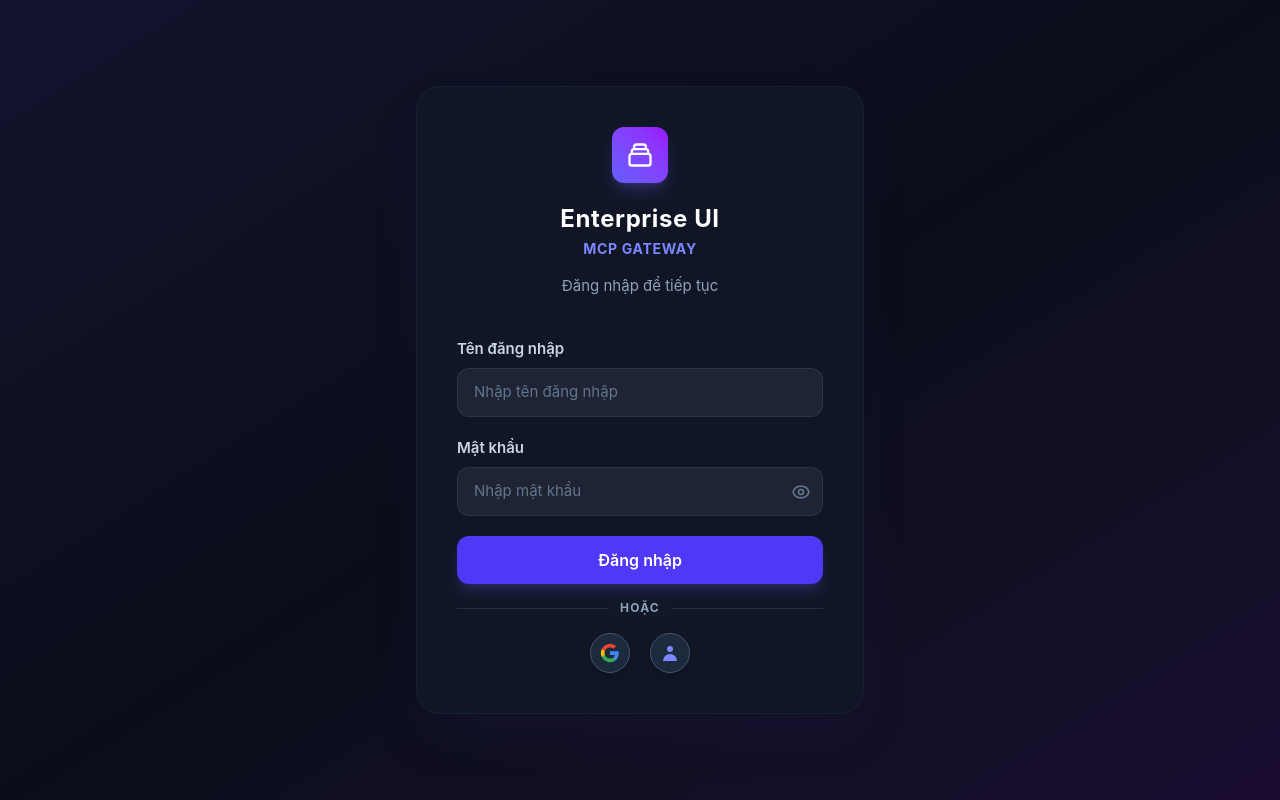
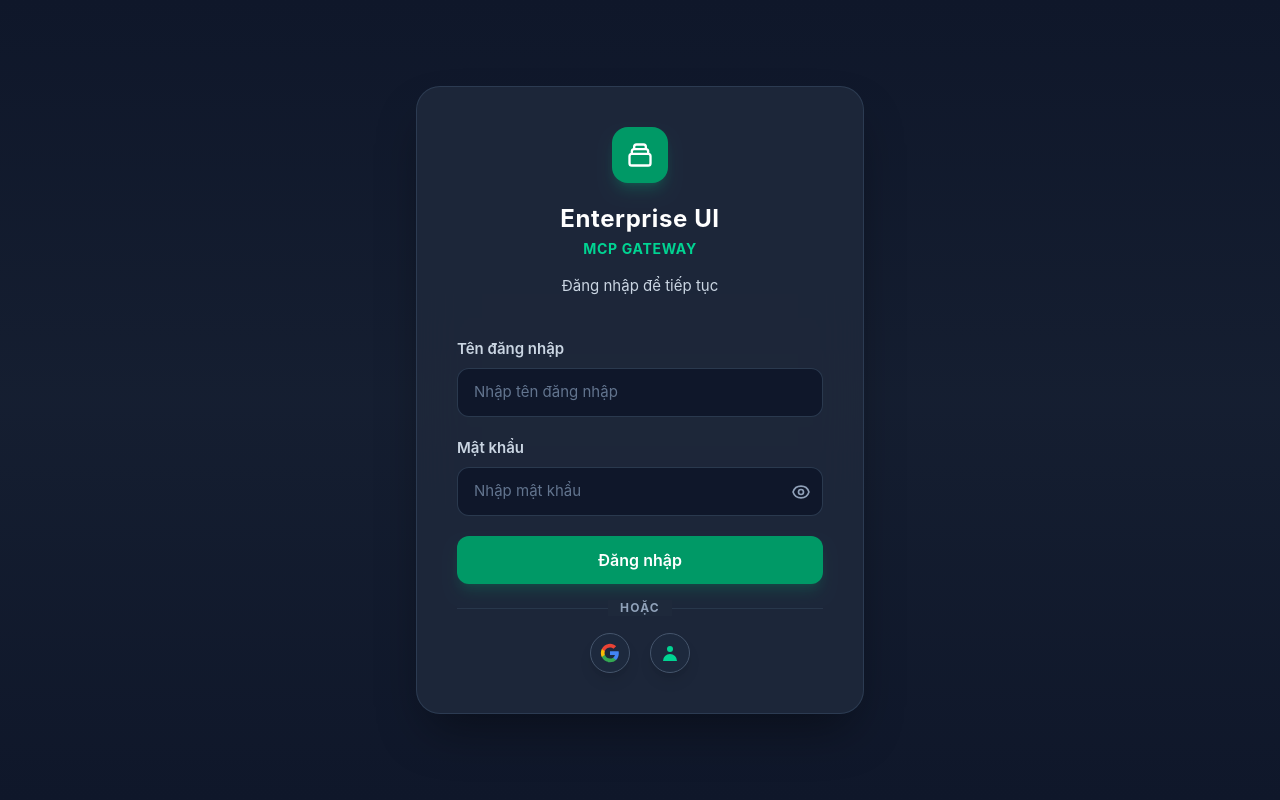
Before and after one commit to quynhtrangds/EAA-Enterprise-AI-Assistant, a React (Vite) app in the folder apps/chat-ui/: page / in a window 1280 px wide. Built offline with nearby package versions, Linux system fonts and the light colour scheme; no server answers.

Commit message:
style(ui): redesign LoginScreen and ChatWindow to Deep Slate Emerald corporate theme and fix Postgres UTF-8 encoding for Vietnamese titles

```diff
--- a/apps/chat-ui/src/components/auth/LoginScreen.tsx
+++ b/apps/chat-ui/src/components/auth/LoginScreen.tsx
@@ -87,21 +87,21 @@ const LoginScreen: React.FC = () => {
   };
 
   return (
-    <div className="flex items-center justify-center min-h-screen bg-[#0b0e1a] font-sans">
-      {/* Decorative background gradient */}
-      <div className="absolute inset-0 bg-gradient-to-br from-indigo-950/40 via-[#0b0e1a] to-purple-950/30 pointer-events-none" />
+    <div className="flex items-center justify-center min-h-screen bg-[#0f172a] font-sans">
+      {/* Subtle Corporate Deep Slate background */}
+      <div className="absolute inset-0 bg-gradient-to-b from-[#0f172a] via-[#1e293b]/40 to-[#0f172a] pointer-events-none" />
 
-      <div className="relative w-full max-w-md p-10 bg-[#111827]/90 backdrop-blur-xl rounded-3xl shadow-2xl shadow-indigo-950/30 border border-slate-800/60">
+      <div className="relative w-full max-w-md p-10 bg-[#1e293b]/90 backdrop-blur-xl rounded-3xl shadow-2xl shadow-black/40 border border-slate-700/80">
         <div className="text-center mb-10">
-          {/* Logo - matching sidebar style */}
-          <div className="w-14 h-14 rounded-xl bg-gradient-to-tr from-indigo-500 to-purple-600 shadow-lg shadow-indigo-500/25 flex items-center justify-center mx-auto mb-5">
+          {/* Logo - Emerald Corporate Style */}
+          <div className="w-14 h-14 rounded-2xl bg-emerald-600 shadow-lg shadow-emerald-500/20 flex items-center justify-center mx-auto mb-5">
             <svg className="w-7 h-7 text-white" fill="none" stroke="currentColor" viewBox="0 0 24 24">
               <path strokeLinecap="round" strokeLinejoin="round" strokeWidth="2" d="M19 11H5m14 0a2 2 0 012 2v6a2 2 0 01-2 2H5a2 2 0 01-2-2v-6a2 2 0 012-2m14 0V9a2 2 0 00-2-2M5 11V9a2 2 0 012-2m0 0V5a2 2 0 012-2h6a2 2 0 012 2v2M7 7h10" />
             </svg>
           </div>
           <h2 className="text-2xl font-bold text-white tracking-wide">Enterprise UI</h2>
-          <p className="text-sm text-indigo-400 font-bold uppercase tracking-wider mt-1">MCP GATEWAY</p>
-          <p className="text-[15px] text-slate-400 mt-4">Đăng nhập để tiếp tục</p>
+          <p className="text-sm text-emerald-400 font-bold uppercase tracking-wider mt-1">MCP GATEWAY</p>
+          <p className="text-[15px] text-slate-300 mt-4">Đăng nhập để tiếp tục</p>
         </div>
 
         {error && (
@@ -119,7 +119,7 @@ const LoginScreen: React.FC = () => {
               type="text"
               value={username}
               onChange={(e) => setUsername(e.target.value)}
-              className="w-full px-4 py-3 bg-[#1e2433] border border-slate-700/60 rounded-xl focus:ring-2 focus:ring-indigo-500/60 focus:border-indigo-500 outline-none transition-all text-white text-[15px] placeholder-slate-500"
+              className="w-full px-4 py-3 bg-[#0f172a] border border-slate-700/80 rounded-xl focus:ring-2 focus:ring-emerald-500/80 focus:border-emerald-500 outline-none transition-all text-white text-[15px] placeholder-slate-500"
               placeholder="Nhập tên đăng nhập"
               disabled={isLoading}
             />
@@ -134,14 +134,14 @@ const LoginScreen: React.FC = () => {
                 type={showPassword ? 'text' : 'password'}
                 value={password}
                 onChange={(e) => setPassword(e.target.value)}
-                className="w-full px-4 py-3 bg-[#1e2433] border border-slate-700/60 rounded-xl focus:ring-2 focus:ring-indigo-500/60 focus:border-indigo-500 outline-none transition-all text-white text-[15px] placeholder-slate-500 pr-12"
+                className="w-full px-4 py-3 bg-[#0f172a] border border-slate-700/80 rounded-xl focus:ring-2 focus:ring-emerald-500/80 focus:border-emerald-500 outline-none transition-all text-white text-[15px] placeholder-slate-500 pr-12"
                 placeholder="Nhập mật khẩu"
                 disabled={isLoading}
               />
               <button
                 type="button"
                 onClick={() => setShowPassword(!showPassword)}
-                className="absolute right-3 top-1/2 -translate-y-1/2 text-slate-500 hover:text-slate-300 focus:outline-none transition-colors cursor-pointer"
+                className="absolute right-3 top-1/2 -translate-y-1/2 text-slate-400 hover:text-slate-200 focus:outline-none transition-colors cursor-pointer"
               >
                 {showPassword ? (
                   <svg className="w-5 h-5" fill="none" stroke="currentColor" viewBox="0 0 24 24">
@@ -160,7 +160,7 @@ const LoginScreen: React.FC = () => {
           <button
             type="submit"
             disabled={isLoading}
-            className="w-full py-3 px-4 bg-indigo-600 hover:bg-indigo-500 text-white font-semibold rounded-xl shadow-lg shadow-indigo-500/20 transition-all flex items-center justify-center disabled:opacity-70 text-[16px] mt-2 cursor-pointer"
+            className="w-full py-3 px-4 bg-emerald-600 hover:bg-emerald-500 text-white font-semibold rounded-xl shadow-lg shadow-emerald-600/20 transition-all flex items-center justify-center disabled:opacity-70 text-[16px] mt-2 cursor-pointer"
           >
             {isLoading ? (
               <svg className="animate-spin h-5 w-5 text-white" fill="none" viewBox="0 0 24 24">
@@ -174,7 +174,7 @@ const LoginScreen: React.FC = () => {
 
           <div className="relative flex items-center justify-center my-6">
             <div className="w-full border-t border-slate-700/60"></div>
-            <span className="absolute px-3 bg-[#111827] text-slate-400 text-xs font-bold uppercase tracking-widest">
+            <span className="absolute px-3 bg-[#1e293b] text-slate-400 text-xs font-bold uppercase tracking-widest">
               HOẶC
             </span>
           </div>
@@ -185,7 +185,7 @@ const LoginScreen: React.FC = () => {
               type="button"
               onClick={() => googleCustomLogin()}
               title="Đăng nhập bằng Google"
-              className="w-10 h-10 rounded-full bg-slate-800 hover:bg-slate-700 hover:border-indigo-500/50 text-white border border-slate-600 shadow-lg flex items-center justify-center transition-colors cursor-pointer"
+              className="w-10 h-10 rounded-full bg-slate-800 hover:bg-slate-700 hover:border-emerald-500/50 text-white border border-slate-600 shadow-lg flex items-center justify-center transition-colors cursor-pointer"
             >
               <svg className="w-5 h-5" viewBox="0 0 24 24">
                 <path fill="#4285F4" d="M22.56 12.25c0-.78-.07-1.53-.2-2.25H12v4.26h5.92c-.26 1.37-1.04 2.53-2.21 3.31v2.77h3.57c2.08-1.92 3.28-4.74 3.28-8.09z" />
@@ -201,9 +201,9 @@ const LoginScreen: React.FC = () => {
               onClick={handleGuestLogin}
               disabled={isLoading}
               title="Đăng nhập với tư cách Khách (Guest Mode)"
-              className="w-10 h-10 rounded-full bg-slate-800 hover:bg-slate-700 hover:border-indigo-500/50 text-white border border-slate-600 shadow-lg flex items-center justify-center transition-colors cursor-pointer"
+              className="w-10 h-10 rounded-full bg-slate-800 hover:bg-slate-700 hover:border-emerald-500/50 text-white border border-slate-600 shadow-lg flex items-center justify-center transition-colors cursor-pointer"
             >
-              <svg className="w-5 h-5 text-indigo-400" fill="currentColor" viewBox="0 0 20 20">
+              <svg className="w-5 h-5 text-emerald-400" fill="currentColor" viewBox="0 0 20 20">
                 <path fillRule="evenodd" d="M10 9a3 3 0 100-6 3 3 0 000 6zm-7 9a7 7 0 1114 0H3z" clipRule="evenodd" />
               </svg>
             </button>
--- a/apps/chat-ui/src/components/chat/MessageBubble.tsx
+++ b/apps/chat-ui/src/components/chat/MessageBubble.tsx
@@ -70,7 +70,7 @@ const MessageBubble: React.FC<MessageBubbleProps> = ({ message, showTimestamp =
                   <button
                     onClick={handleEditSubmit}
                     disabled={!editContent.trim()}
-                    className="px-4 py-1.5 rounded-full bg-[#a855f7] hover:bg-[#c084fc] text-white text-xs font-semibold transition-colors disabled:opacity-50 cursor-pointer"
+                    className="px-4 py-1.5 rounded-full bg-emerald-600 hover:bg-emerald-500 text-white text-xs font-semibold transition-colors disabled:opacity-50 cursor-pointer"
                   >
                     Send
                   </button>
@@ -79,7 +79,7 @@ const MessageBubble: React.FC<MessageBubbleProps> = ({ message, showTimestamp =
             ) : (
               <div className={`transition-all ${isAI
                 ? 'w-full text-slate-200'
-                : 'bg-[#2b2c35]/90 border border-slate-800/50 text-white rounded-3xl rounded-tr-sm px-5 py-3 shadow-lg shadow-black/10 max-w-[80%] text-[15.5px] leading-relaxed'
+                : 'bg-[#1e293b] border border-slate-700/80 text-white rounded-3xl rounded-tr-sm px-5 py-3 shadow-lg shadow-black/20 max-w-[80%] text-[15.5px] leading-relaxed'
                 }`}>
                 {isAI ? (
                   <div className="prose prose-invert max-w-none text-[15.5px] leading-relaxed text-slate-200">
--- a/apps/chat-ui/src/components/layout/MainLayout.tsx
+++ b/apps/chat-ui/src/components/layout/MainLayout.tsx
@@ -38,7 +38,7 @@ const MainLayout: React.FC = () => {
   };
 
   return (
-    <div className="flex h-screen bg-gradient-to-br from-[#1c1d2e] via-[#0e101f] to-[#080914] font-sans overflow-hidden text-slate-100">
+    <div className="flex h-screen bg-[#0b132b] font-sans overflow-hidden text-slate-100">
       {/* Container của Sidebar */}
       <Sidebar
         isOpen={isSidebarOpen}
@@ -69,7 +69,7 @@ const MainLayout: React.FC = () => {
       {/* Guest New Chat Confirmation Modal */}
       {isGuestConfirmModalOpen && (
         <div className="fixed inset-0 bg-black/75 backdrop-blur-sm z-50 flex items-center justify-center p-4">
-          <div className="bg-[#1c1d27] border border-slate-700/60 rounded-3xl p-7 max-w-md w-full shadow-2xl animate-in fade-in zoom-in-95 duration-150">
+          <div className="bg-[#1e293b] border border-slate-700/80 rounded-3xl p-7 max-w-md w-full shadow-2xl animate-in fade-in zoom-in-95 duration-150">
             <h3 className="text-xl font-bold text-white mb-3">
               Xóa cuộc trò chuyện hiện tại & tạo cuộc trò chuyện mới?
             </h3>
@@ -80,7 +80,7 @@ const MainLayout: React.FC = () => {
                   setIsGuestConfirmModalOpen(false);
                   logout();
                 }}
-                className="text-white underline font-semibold cursor-pointer hover:text-indigo-300"
+                className="text-emerald-400 underline font-semibold cursor-pointer hover:text-emerald-300"
               >
                 Đăng nhập
               </button>{' '}
@@ -98,7 +98,7 @@ const MainLayout: React.FC = () => {
                   setIsGuestConfirmModalOpen(false);
                   createNewSession();
                 }}
-                className="px-6 py-2.5 text-sm font-semibold text-white bg-blue-600 hover:bg-blue-500 rounded-full shadow-lg shadow-blue-600/30 transition-all cursor-pointer"
+                className="px-6 py-2.5 text-sm font-semibold text-white bg-emerald-600 hover:bg-emerald-500 rounded-full shadow-lg shadow-emerald-600/20 transition-all cursor-pointer"
               >
                 Cuộc trò chuyện mới
               </button>
```
Also changed, not shown: 2 other files (tests, documents, lock files or other folders).
